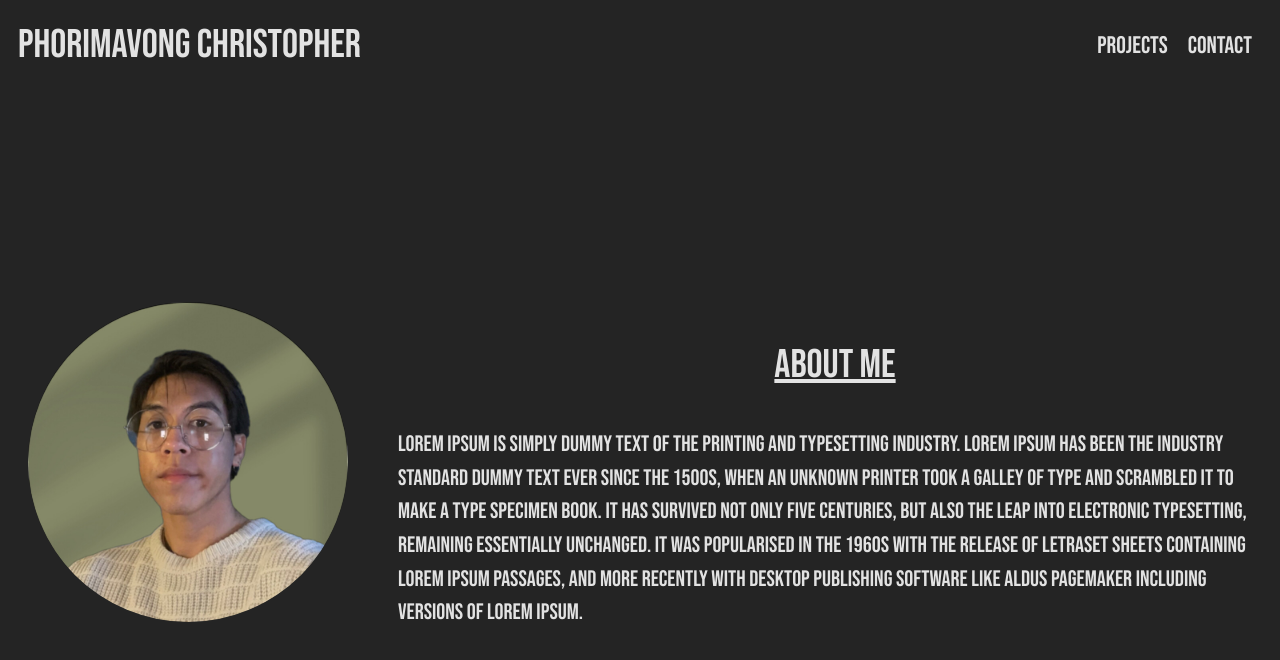
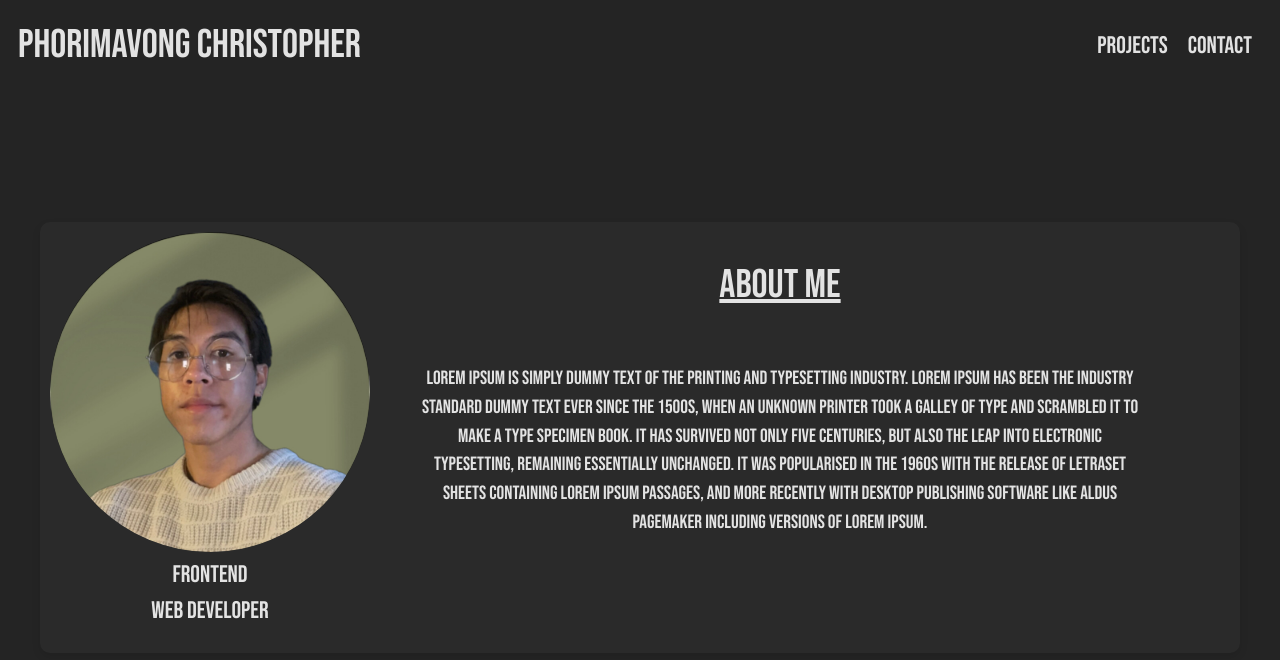
Before and after one commit to tophertaro/Portfolio, a React (Vite) app: page / in a window 1280 px wide. Shown: the top 660 px of the page. Built offline with nearby package versions, Linux system fonts and the light colour scheme.

Commit message:
about me card

```diff
--- a/src/App.css
+++ b/src/App.css
@@ -13,7 +13,7 @@ h2 {
 }
 
 p {
-  font-size: 1.4rem;
+  font-size: 1.2rem;
 }
 /* HEADER */
 
@@ -43,15 +43,39 @@ p {
 
 /* ABOUT ME */
 
-.aboutme-container {
-  margin-top: 200px;
-  margin-left: 20px;
+.aboutme-card {
+  background-color: #2a2a2a;
+  box-shadow: 0 4px 8px rgba(0, 0, 0, 0.1);
+  border-radius: 10px;
+  margin-top: 120px;
+  margin-left: auto;
+  margin-right: auto;
+  gap: 50px;
   display: flex;
-  gap: 50px;
-
+  max-width: 1200px;
 }
 
-.profile-picture img {
+.profile {
+  text-align: center;
+}
+
+.profile img {
   width: 20rem;
   border-radius: 50%;
+  margin: 10px 0 0 10px
 }
+
+.profile-title {
+  margin-top: -3px;
+  margin-left: 10px;
+  font-size: 1.5rem;
+}
+
+.aboutme-content {
+  max-width: 60%;
+  text-align: center;
+}
+
+.aboutme-content h2 {
+  margin-bottom: 50px;
+}
--- a/src/components/Aboutme.jsx
+++ b/src/components/Aboutme.jsx
@@ -1,9 +1,10 @@
 
 function AboutMe({profileImg, aboutMeText}) {
   return(
-    <div className="aboutme-container">
-      <div className="profile-picture">
+    <div className="aboutme-card">
+      <div className="profile">
         <img src={profileImg} alt="profile picture" />
+        <h3 className="profile-title">Frontend<br/>Web Developer</h3>
       </div>
       <div className="aboutme-content">
         <h2>About Me</h2>
```
